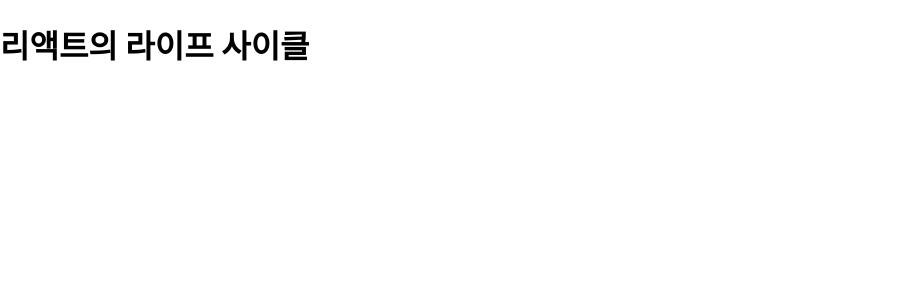
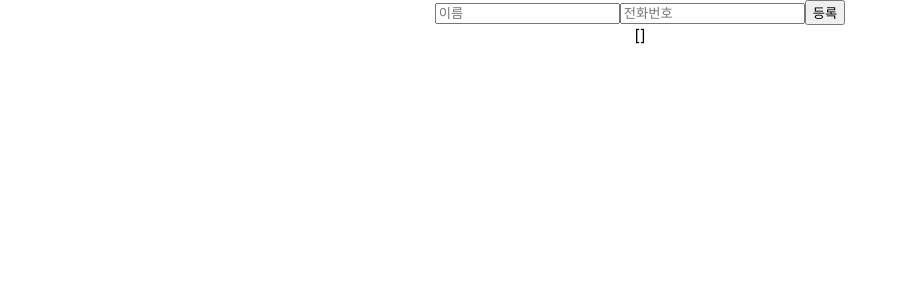
Before and after one commit to bidulgirin/React_review, a React (Create React App) app: page / in a window 1280 px wide. Shown: the top 300 px of the page, without its empty margins (0-905 px from the left). Built offline with nearby package versions, Linux system fonts and the light colour scheme.

Commit message:
배열에 고유값 생성하기

```diff
--- a/src/App.js
+++ b/src/App.js
@@ -1,13 +1,56 @@
+import React, { Component } from 'react';
 import logo from './logo.svg';
 import './App.css';
-import LifeCycle from './LifeCycle';
+import PhoneForm from './components/PhoneForm';
 
-function App() {
-  return (
-    <>
-      <LifeCycle />
-    </>
-  );
+class App extends Component {
+  /*
+    여기서 id값은 왜 state값에 안넣었냐면
+    렌더링(화면에 출력) 하지 않을것이기 때문에
+    굳이 state값으로 설정하지 않은것임
+
+    state 와 setstate를 설정하는 이유는
+    재랜더링을 하기위함이기때문이다.
+  */
+  id = 0;
+  state = {
+    information: [],
+  };
+  /*
+    리액트에서는 불변성을 꼭 유지해야하기 때문에
+    this.state.information.push(data) 이런식으로
+    기존의 배열이나 객체를 바로 수정하면 안됨
+
+    concat이라는 메서드를 이용할것
+    concat -> 새로운 배열을 생성하여 거기다가 병합시켜주는
+    배열 내장함수이기 때문에 ㅇㅋ
+    값을 수정할때는 항상 setstate에다가 값을 입력할것
+  */
+  handleCreate = (data) => {
+    const { information } = this.state;
+    this.setState({
+      //information: this.state.information.concat(data),
+      // information: information.concat({
+      //   ...data, // ...은 props들을 포장했다고 생각하면 됨
+      //   id: this.id++,
+      // }),
+      information: information.concat(
+        Object.assign({}, data, {
+          /*Object.assign: 빈 객체 {} 에 data를 넣고
+          뒤에 있는 id 값도 넣어주겠다라는 의미*/
+          id: this.id++,
+        }),
+      ),
+    });
+  };
+  render() {
+    return (
+      <div className="App">
+        <PhoneForm onCreate={this.handleCreate} />
+        {JSON.stringify(this.state.information)}
+      </div>
+    );
+  }
 }
 
 export default App;
--- a/src/LifeCycle.js
+++ b/src/components/LifeCycle.js
@@ -7,7 +7,7 @@ class LifeCycle extends Component {
   }
 
   componentDidMount() {
-    console.log('componentDidMOunt');
+    console.log('componentDidMount');
     console.log(this.myDiv.getBoundingClientRect());
   }
   render() {
--- /dev/null
+++ b/src/components/PhoneForm.js
@@ -0,0 +1,54 @@
+import React, { Component } from 'react';
+
+class PhoneForm extends Component {
+  state = {
+    name: '',
+    phone: '',
+  };
+  //자식이 부모에게 값을 전달하는 방법 onCreate
+
+  handleSubmit = (e) => {
+    e.preventDefault(); // submit 누르면 새로고침되는것을 막기위해서
+    this.props.onCreate(this.state);
+    //일일이 적지 않고 this.state로 전달해도됨
+
+    // this.props.onCreate({
+    //  name: this.state.name,
+    //  phone: this.state.phone,
+    //});
+
+    //submit 눌렀을때 초기화
+    this.setState({
+      name: '',
+      phone: '',
+    });
+  };
+  handleChange = (e) => {
+    this.setState({
+      [e.target.name]: e.target.value,
+    });
+  };
+  render() {
+    return (
+      <div>
+        <form onSubmit={this.handleSubmit}>
+          <input
+            name="name" //여기에서 input들을 구별할수있게 해주는 식별자가 된다.
+            placeholder="이름"
+            onChange={this.handleChange}
+            value={this.state.name}
+          />
+          <input
+            name="phone"
+            placeholder="전화번호"
+            onChange={this.handleChange}
+            value={this.state.phone}
+          />
+          <button type="submit">등록</button>
+        </form>
+      </div>
+    );
+  }
+}
+
+export default PhoneForm;
--- a/src/index.js
+++ b/src/index.js
@@ -6,9 +6,14 @@ import reportWebVitals from './reportWebVitals';
 
 const root = ReactDOM.createRoot(document.getElementById('root'));
 root.render(
-  <React.StrictMode>
-    <App />
-  </React.StrictMode>,
+  <App />,
+  // <React.StrictMode>를 지우니 이벤트가 두번 중복되어 나타나는 오류가 사라졌다...
+  /*
+    왜 두번 출력되는지 구글링 해본결과
+    StrictMode는 애플리케이션 내의 잠재적인 문제를 알아내기 위한 도구입니다.
+    Fragment와 같이 UI를 렌더링하지 않으며, 자손들에 대한 부가적인 검사와 경고를 활성화합니다.
+    Strict 모드는 개발 모드에서만 활성화되기 때문에, 프로덕션 빌드에는 영향을 끼치지 않습니다.
+  */
 );
 
 // If you want to start measuring performance in your app, pass a function
```
Also changed, not shown: src/components/MyComponent.js (added, +27 -0 lines), src/components/MyName.js (renamed from src/MyName.js), src/components/PhoneInfo.js (added), src/components/함수형컴포넌트.js (renamed from src/함수형컴포넌트.js), 1 other file (tests, documents, lock files or other folders).
